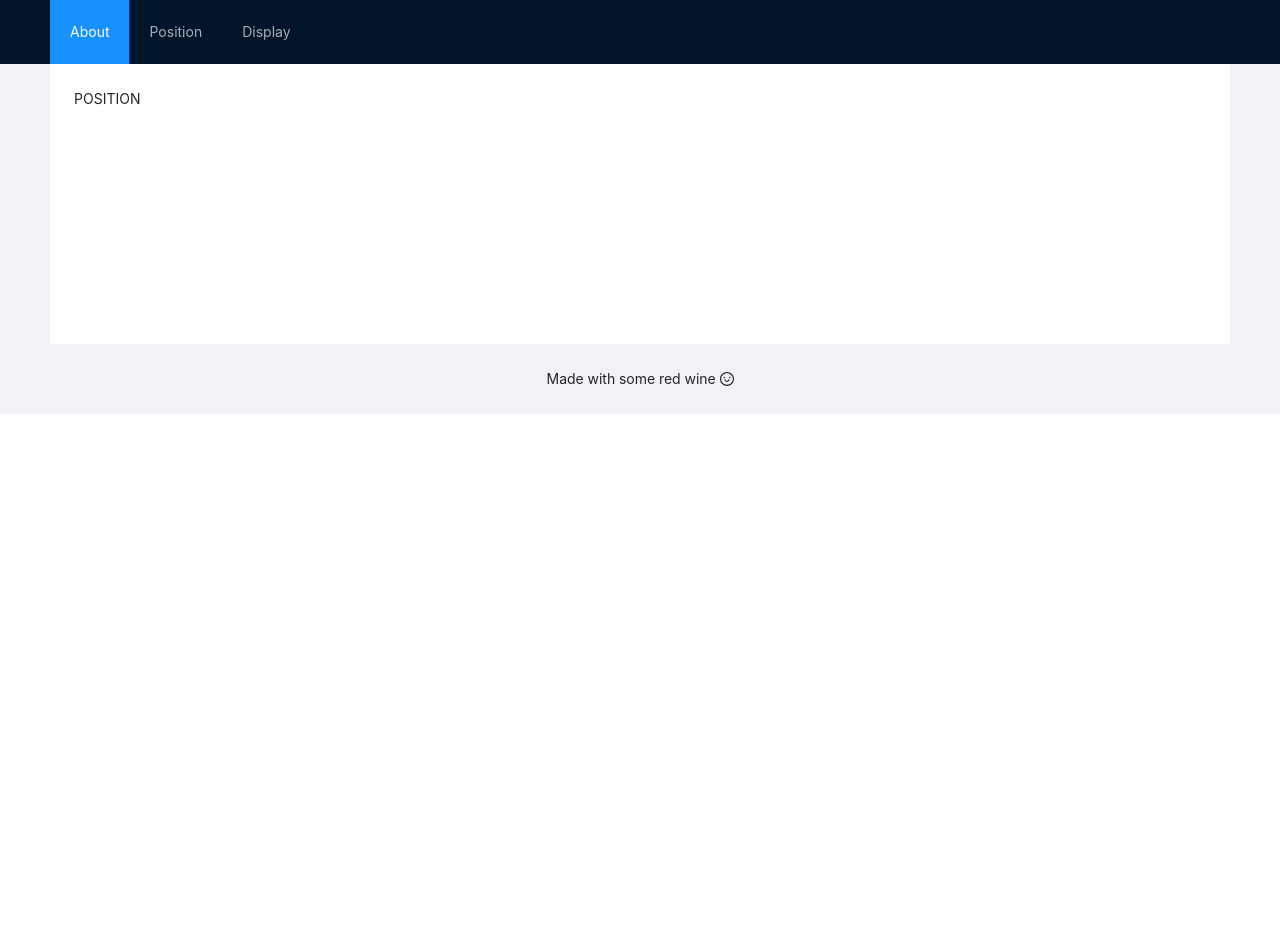
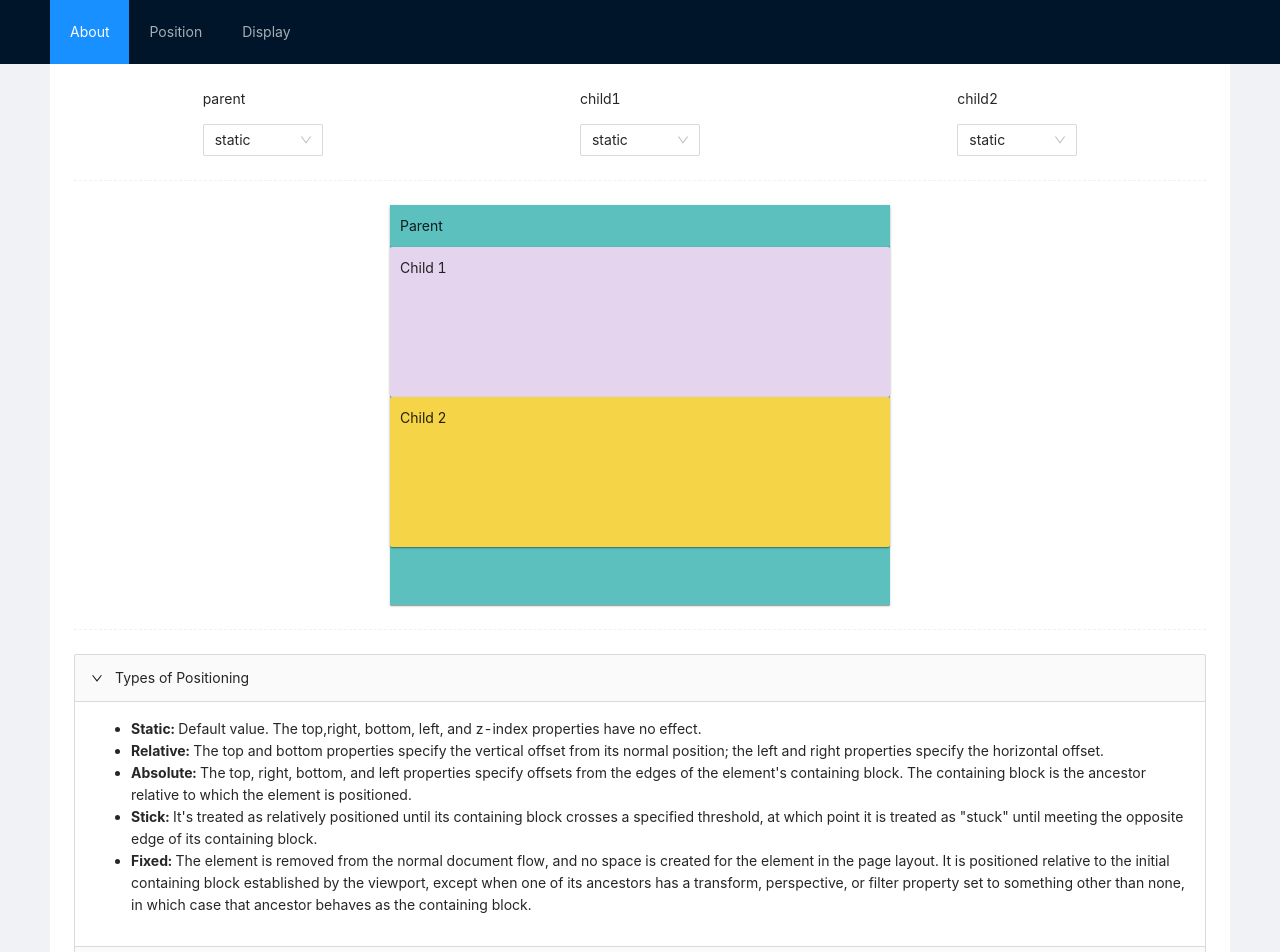
Before and after one commit to karojg/css-notes, a React (Create React App) app: page /position in a window 1280 px wide. Shown: the top 952 px of the page. Before the commit the page ends 800 px from the top, so only its background shows below. Built offline with nearby package versions, Linux system fonts and the light colour scheme.

Commit message:
feature/position: Creates Positioning

```diff
--- a/src/App.js
+++ b/src/App.js
@@ -5,6 +5,7 @@ import './App.css';
 import { BrowserRouter as Router, Switch, Route, Link } from 'react-router-dom';
 import About from './components/About';
 import { SmileOutlined } from '@ant-design/icons';
+import Positioning from './components/Positioning';
 
 const { Header, Content, Footer } = Layout;
 
@@ -35,7 +36,9 @@ const App = () => {
               <Route path="/about">
                 <About />
               </Route>
-              <Route path="/position">POSITION</Route>
+              <Route path="/position">
+                <Positioning />
+              </Route>
               <Route path="/display">DISPLAY</Route>
             </Switch>
           </div>
--- /dev/null
+++ b/src/components/Positioning/index.js
@@ -0,0 +1,177 @@
+import React, { useState } from 'react';
+import { Select, Divider, Collapse } from 'antd';
+
+import './styles.css';
+
+const Position = () => {
+  const { Option } = Select;
+  const { Panel } = Collapse;
+
+  const [position, setPosition] = useState({
+    parent: '',
+    child1: '',
+    child2: '',
+  });
+
+  const handleChange = (event, value) => {
+    setPosition({
+      ...position,
+      [event]: value,
+    });
+  };
+
+  const positions = ['static', 'fixed', 'relative', 'absolute', 'sticky'];
+  const option = positions.map((value) => {
+    {
+      return (
+        <Option value={value} key={value}>
+          {value}
+        </Option>
+      );
+    }
+  });
+
+  const labels = ['parent', 'child1', 'child2'];
+
+  const select = labels.map((value) => {
+    {
+      return (
+        <div className="select">
+          <p>{value}</p>
+          <Select
+            defaultValue="static"
+            style={{ width: 120 }}
+            onChange={(e) => handleChange(value, e)}
+          >
+            {option}
+          </Select>
+        </div>
+      );
+    }
+  });
+
+  function callback(key) {
+    console.log(key);
+  }
+
+  return (
+    <div>
+      <div className="select__container">{select}</div>
+      <Divider dashed />
+      <div className="card__container">
+        <div className="card__parent" style={{ position: position.parent }}>
+          <p className="card__title">Parent</p>
+          <div className="card__child--1" style={{ position: position.child1 }}>
+            <p className="card__title">Child 1</p>
+          </div>
+          <div className="card__child--2" style={{ position: position.child2 }}>
+            <p className="card__title">Child 2</p>
+          </div>
+        </div>
+      </div>
+      <Divider dashed />
+      <Collapse defaultActiveKey={['1']} onChange={callback}>
+        <Panel header="Types of Positioning" key="1">
+          <ul>
+            <li>
+              <strong>Static: </strong>Default value. The top,right, bottom, left, and z-index
+              properties have no effect.
+            </li>
+            <li>
+              <strong>Relative: </strong>The top and bottom properties specify the vertical offset
+              from its normal position; the left and right properties specify the horizontal offset.
+            </li>
+            <li>
+              <strong>Absolute: </strong>The top, right, bottom, and left properties specify offsets
+              from the edges of the element's containing block. The containing block is the ancestor
+              relative to which the element is positioned.
+            </li>
+            <li>
+              <strong>Stick: </strong>It's treated as relatively positioned until its containing
+              block crosses a specified threshold, at which point it is treated as "stuck" until
+              meeting the opposite edge of its containing block.
+            </li>
+            <li>
+              <strong>Fixed: </strong>The element is removed from the normal document flow, and no
+              space is created for the element in the page layout. It is positioned relative to the
+              initial containing block established by the viewport, except when one of its ancestors
+              has a transform, perspective, or filter property set to something other than none, in
+              which case that ancestor behaves as the containing block.
+            </li>
+          </ul>
+        </Panel>
+        <Panel header="Information about the containers" key="2">
+          <ul>
+            <li>
+              <strong>Parent: </strong>Default value. The top,right, bottom, left, and z-index
+              properties have no effect.
+              <ul>
+                <li>margin: auto</li>
+                <li>min-height: 300px</li>
+                <li>min-width: 300px</li>
+                <li>top: 5px //for the sticky behaviour</li>
+                <li>bottom: 5px //for the sticky behaviour</li>
+              </ul>
+            </li>
+            <li>
+              <strong>Children 1: </strong>
+              <ul>
+                <li>width: auto</li>
+                <li>top: 5px //for the sticky behaviour</li>
+                <li>bottom: 5px //for the sticky behaviour</li>
+              </ul>
+            </li>
+            <li>
+              <strong>Children 2: </strong>
+              <ul>
+                <li>width: auto</li>
+                <li>top: 5px //for the sticky behaviour</li>
+                <li>bottom: 5px //for the sticky behaviour</li>
+              </ul>
+            </li>
+          </ul>
+        </Panel>
+        <Panel header="I am some additional text" key="3">
+          <p>
+            Hello, I am here in case you need some more extra text and space to test the sticky
+            functionality
+          </p>
+          <p>
+            "Lorem ipsum dolor sit amet, consectetur adipiscing elit, sed do eiusmod tempor
+            incididunt ut labore et dolore magna aliqua. Ut enim ad minim veniam, quis nostrud
+            exercitation ullamco laboris nisi ut aliquip ex ea commodo consequat. Duis aute irure
+            dolor in reprehenderit in voluptate velit esse cillum dolore eu fugiat nulla pariatur.
+            Excepteur sint occaecat cupidatat non proident, sunt in culpa qui officia deserunt
+            mollit anim id est laborum."
+          </p>
+          <p>
+            "Lorem ipsum dolor sit amet, consectetur adipiscing elit, sed do eiusmod tempor
+            incididunt ut labore et dolore magna aliqua. Ut enim ad minim veniam, quis nostrud
+            exercitation ullamco laboris nisi ut aliquip ex ea commodo consequat. Duis aute irure
+            dolor in reprehenderit in voluptate velit esse cillum dolore eu fugiat nulla pariatur.
+            Excepteur sint occaecat cupidatat non proident, sunt in culpa qui officia deserunt
+            mollit anim id est laborum."
+          </p>
+          <p>
+            "Lorem ipsum dolor sit amet, consectetur adipiscing elit, sed do eiusmod tempor
+            incididunt ut labore et dolore magna aliqua. Ut enim ad minim veniam, quis nostrud
+            exercitation ullamco laboris nisi ut aliquip ex ea commodo consequat. Duis aute irure
+            dolor in reprehenderit in voluptate velit esse cillum dolore eu fugiat nulla pariatur.
+            Excepteur sint occaecat cupidatat non proident, sunt in culpa qui officia deserunt
+            mollit anim id est laborum."
+          </p>
+          <p>
+            "Lorem ipsum dolor sit amet, consectetur adipiscing elit, sed do eiusmod tempor
+            incididunt ut labore et dolore magna aliqua. Ut enim ad minim veniam, quis nostrud
+            exercitation ullamco laboris nisi ut aliquip ex ea commodo consequat. Duis aute irure
+            dolor in reprehenderit in voluptate velit esse cillum dolore eu fugiat nulla pariatur.
+            Excepteur sint occaecat cupidatat non proident, sunt in culpa qui officia deserunt
+            mollit anim id est laborum."
+          </p>
+        </Panel>
+      </Collapse>
+    </div>
+  );
+};
+
+export default Position;
--- /dev/null
+++ b/src/components/Positioning/styles.css
@@ -0,0 +1,40 @@
+.select__container {
+  display: flex;
+  justify-content: space-around;
+}
+
+.card__container {
+  display: flex;
+  justify-content: center;
+  margin: auto;
+}
+
+.card__parent {
+  background: #5bc0be;
+  width: 500px;
+  height: 400px;
+  box-shadow: 0px 2px 1px -1px rgba(0, 0, 0, 0.2), 0px 1px 1px 0px rgba(0, 0, 0, 0.14), 0px 1px 3px 0px rgba(0, 0, 0, 0.12);
+}
+
+.card__parent>* {
+  border-radius: 2px;
+  width: 100%;
+  top: 15px;
+  bottom: 15px;
+  box-shadow: 0px 2px 1px -1px rgba(0, 0, 0, 0.2), 0px 1px 1px 0px rgba(0, 0, 0, 0.14), 0px 1px 3px 0px rgba(0, 0, 0, 0.12);
+}
+
+.card__child--1 {
+  background: #e5d4ed;
+  height: 150px;
+}
+
+.card__child--2 {
+  background: #f5d547;
+  height: 150px;
+}
+
+.card__title {
+  padding: 10px;
+  margin: 0;
+}
```
